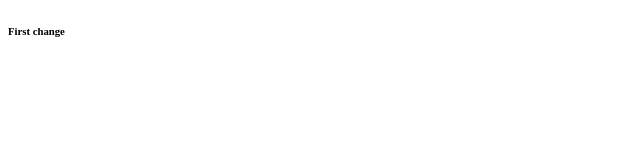
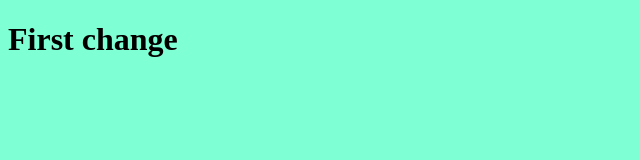
Before and after one commit to mpatel4444/git_basics, a plain HTML site: page index.html in a window 1280 px wide. Shown: the whole page, without its empty margins (0-640 px from the left). Drawn offline with Linux system fonts and the light colour scheme.

Commit message:
style edit

```diff
--- a/index.html
+++ b/index.html
@@ -4,9 +4,10 @@
     <meta charset="UTF-8">
     <meta http-equiv="X-UA-Compatible" content="IE=edge">
     <meta name="viewport" content="width=device-width, initial-scale=1.0">
+    <link href="style.css" rel="stylesheet">
     <title>Document</title>
 </head>
 <body>
-  <h6>First change</h6>
+  <h1>First change</h1>
 </body>
 </html>
--- a/style.css
+++ b/style.css
@@ -1,3 +1,3 @@
-*{
-    color :brown;
+body{
+    background-color: aquamarine;
 }
```
